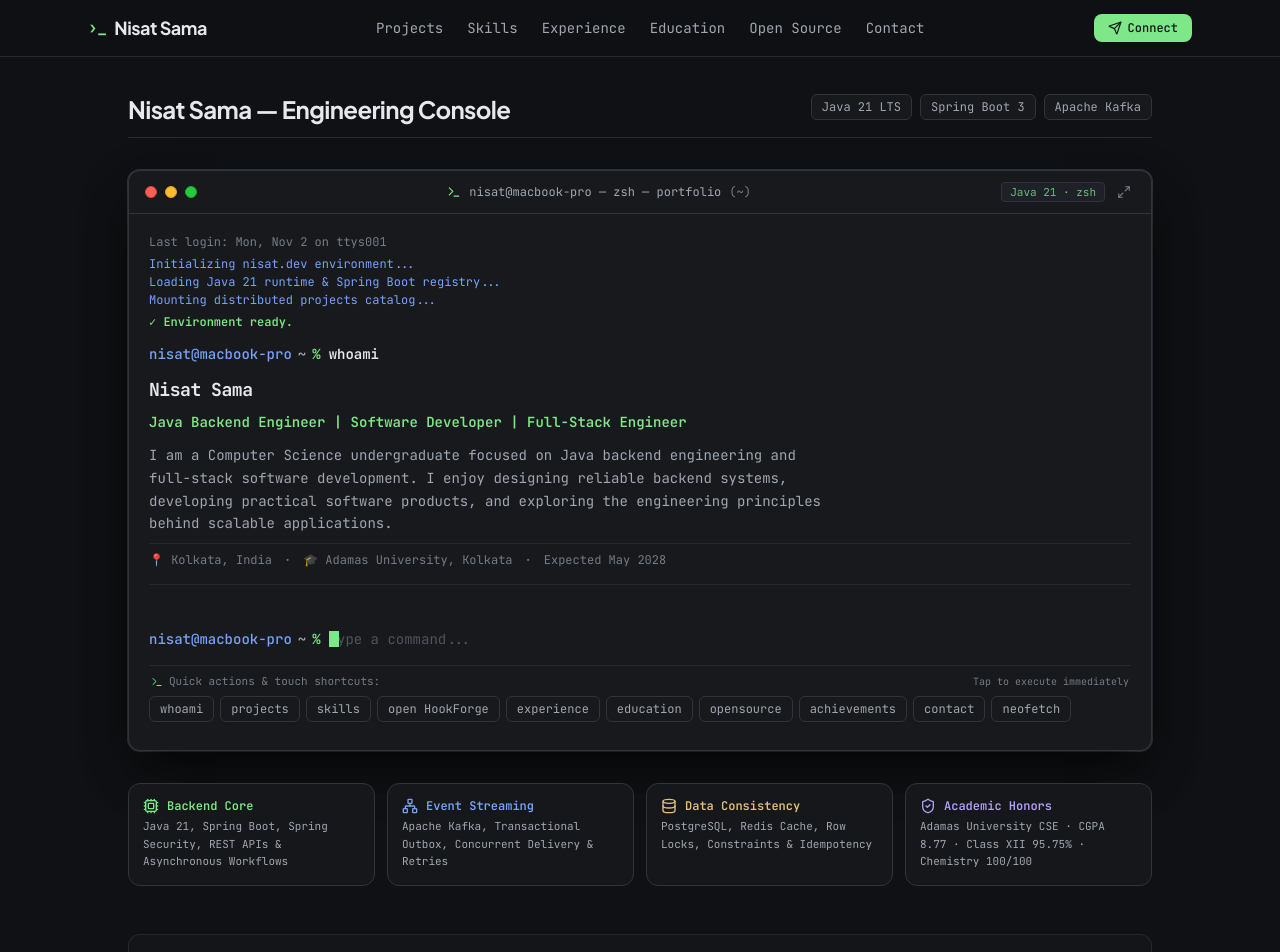
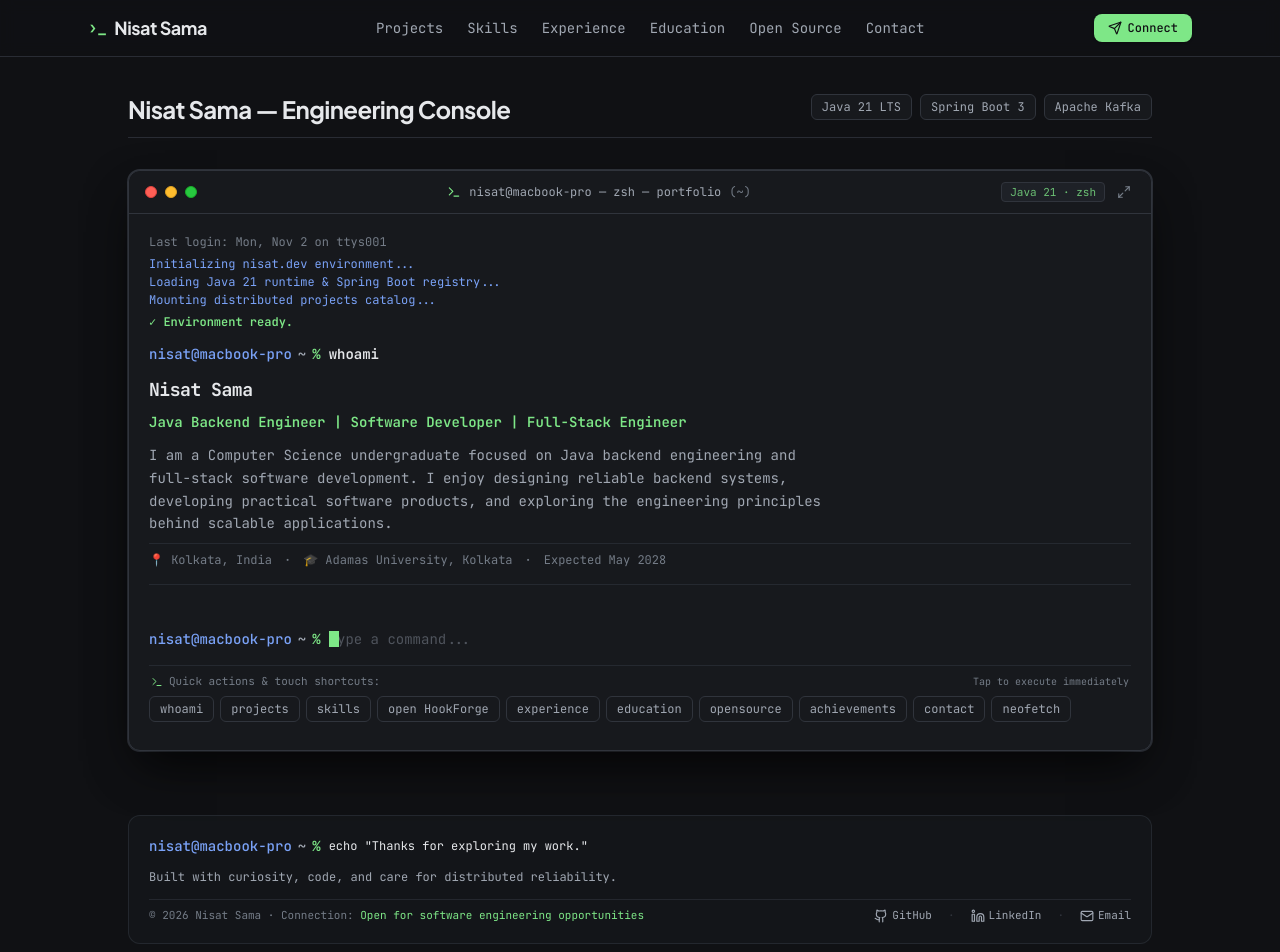
Before and after one commit to nisatsama/Portfolio, a React (Vite) app: page / in a window 1280 px wide. Shown: the top 952 px of the page. Built offline with nearby package versions, Linux system fonts and the light colour scheme.

Commit message:
Remove KPI Strip section from App component
Removed the Architecture & Engineering Focus KPI Strip section from the App component.

```diff
--- a/src/App.tsx
+++ b/src/App.tsx
@@ -47,49 +47,6 @@ export function App() {
           <TerminalWindow ref={terminalRef} />
         </section>
 
-        {/* Architecture & Engineering Focus KPI Strip */}
-        <section className="w-full max-w-5xl grid grid-cols-1 sm:grid-cols-2 lg:grid-cols-4 gap-3 font-mono text-xs mb-4">
-          <div className="p-3.5 rounded-xl bg-[#17191D]/80 border border-[#30343C] hover:border-[#7EE787]/50 transition-colors">
-            <div className="flex items-center gap-2 text-[#7EE787] font-semibold mb-1">
-              <Cpu className="w-4 h-4" />
-              <span>Backend Core</span>
-            </div>
-            <div className="text-[#A0A7B2] text-[11px] leading-relaxed">
-              Java 21, Spring Boot, Spring Security, REST APIs & Asynchronous Workflows
-            </div>
-          </div>
-
-          <div className="p-3.5 rounded-xl bg-[#17191D]/80 border border-[#30343C] hover:border-[#7AA2F7]/50 transition-colors">
-            <div className="flex items-center gap-2 text-[#7AA2F7] font-semibold mb-1">
-              <Network className="w-4 h-4" />
-              <span>Event Streaming</span>
-            </div>
-            <div className="text-[#A0A7B2] text-[11px] leading-relaxed">
-              Apache Kafka, Transactional Outbox, Concurrent Delivery & Retries
-            </div>
-          </div>
-
-          <div className="p-3.5 rounded-xl bg-[#17191D]/80 border border-[#30343C] hover:border-[#E5C07B]/50 transition-colors">
-            <div className="flex items-center gap-2 text-[#E5C07B] font-semibold mb-1">
-              <Database className="w-4 h-4" />
-              <span>Data Consistency</span>
-            </div>
-            <div className="text-[#A0A7B2] text-[11px] leading-relaxed">
-              PostgreSQL, Redis Cache, Row Locks, Constraints & Idempotency
-            </div>
-          </div>
-
-          <div className="p-3.5 rounded-xl bg-[#17191D]/80 border border-[#30343C] hover:border-[#B4A0F7]/50 transition-colors">
-            <div className="flex items-center gap-2 text-[#B4A0F7] font-semibold mb-1">
-              <ShieldCheck className="w-4 h-4" />
-              <span>Academic Honors</span>
-            </div>
-            <div className="text-[#A0A7B2] text-[11px] leading-relaxed">
-              Adamas University CSE · CGPA 8.77 · Class XII 95.75% · Chemistry 100/100
-            </div>
-          </div>
-        </section>
-
         {/* Minimal Terminal Footer */}
         <TerminalFooter />
       </main>
```
